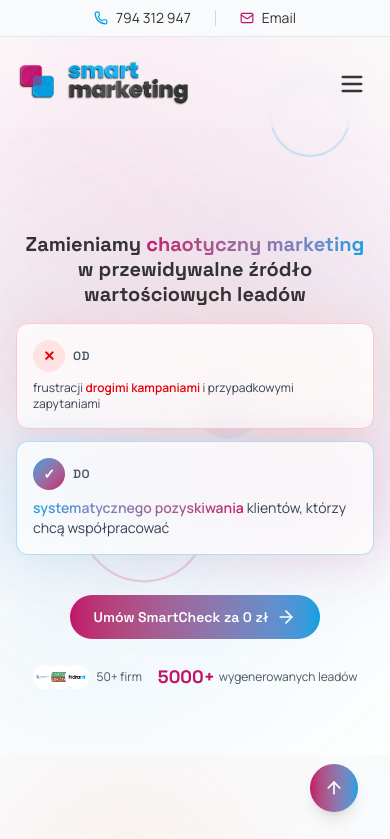
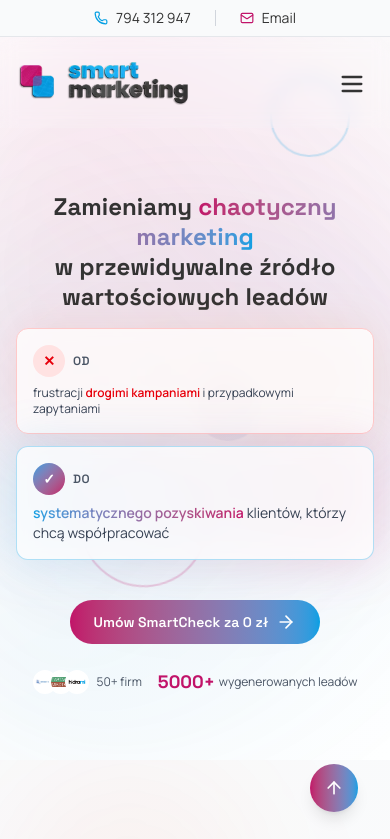
Before and after one commit to smart-marketing/smartmarketing_nextjs, a Next.js app: page /dla-firm-uslugowych in a window 390 px wide. Shown: the top 839 px of the page. Built offline with nearby package versions, Linux system fonts and the light colour scheme.

Commit message:
services 1.2

```diff
--- a/app/dla-firm-uslugowych/page.tsx
+++ b/app/dla-firm-uslugowych/page.tsx
@@ -58,10 +58,10 @@ export default function SmartLeadsPage() {
           </div>
 
           <div className="container mx-auto px-4 relative z-10">
-            <div className="max-w-5xl mx-auto pt-30">
+            <div className="max-w-5xl mx-auto pt-20">
               {/* Main heading */}
                 <h1
-                  className={`font-heading text-xl sm:text-3xl md:text-4xl lg:text-5xl xl:text-6xl font-bold text-center mb-4 lg:mb-6 leading-tight transition-all duration-1000 ${
+                  className={`font-heading text-2xl sm:text-3xl md:text-4xl lg:text-5xl xl:text-6xl font-bold text-center mb-4 lg:mb-6 leading-tight transition-all duration-1000 ${
                     isVisible ? 'opacity-100 translate-y-0' : 'opacity-0 translate-y-10'
                   }`}
                 >
```
